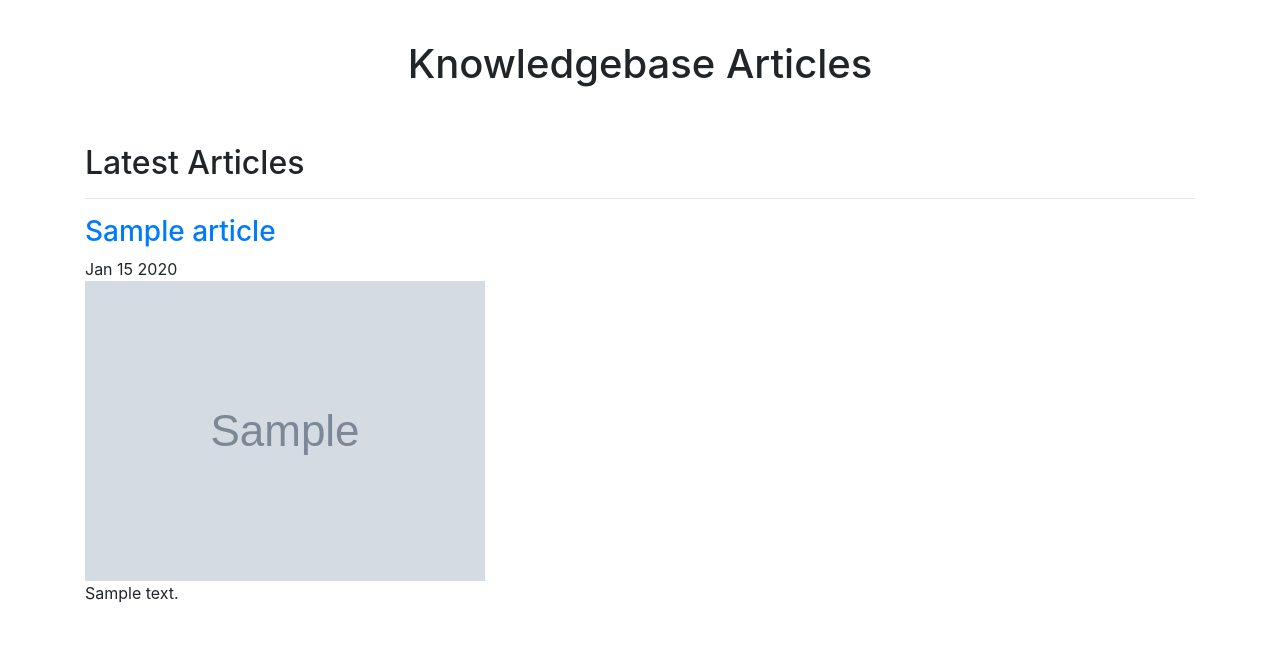
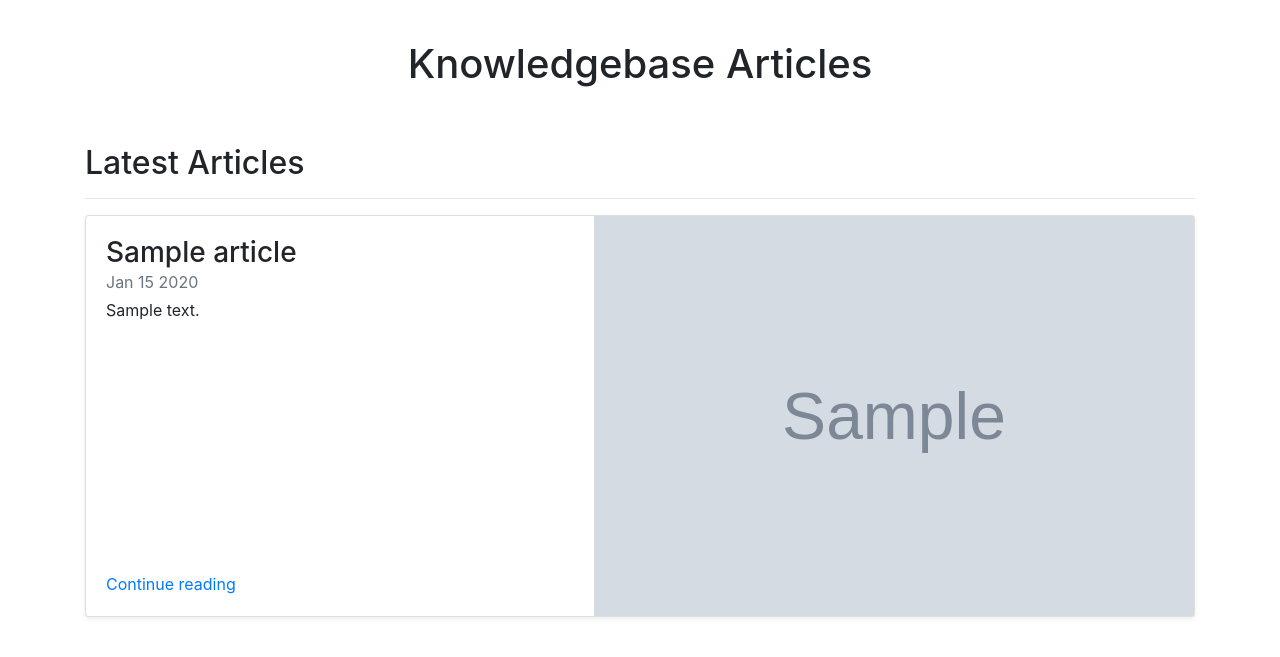
Before and after one commit to beetrio/crossroads-project, a Django app: page /articles/ in a window 1280 px wide. Shown: the part 56-713 px from the top of the page. Run offline with Django 3.2, Linux system fonts and the light colour scheme; tables that the repository leaves empty hold one stand-in row (values such as "Sample post"); grey boxes marked "Sample" are stand-in pictures; some libraries are stand-ins or nearby versions.

Commit message:
Updated the layout of the knowledgebase articles

```diff
--- a/articles/templates/articles/article_list.html
+++ b/articles/templates/articles/article_list.html
@@ -3,23 +3,31 @@
 {% load staticfiles %}
 
 {% block content %}
-    <main role="main">
-    <div class="container">
+    <main role="main" class="container">
         <h1 class="text-center pt-3">Knowledgebase Articles</h1>
         <br />
         <br />
         <h2>Latest Articles</h2>
         <hr>
         {% for article in articles.all %}
-            <a href="{% url 'article_detail' article.id %}"><h3>{{ article.title }}</h3></a>
-            {{ article.published_date_pretty }}<br />
-            <img class="img-fluid" src="{{ article.image.url }}" alt="" />
-        <p>{{ article.summary }}</p>
-    {% endfor %}
-    </div>
+      <div class="row">
+          <div class="col-md-12">
+              <div class="card flex-md-row mb-4 shadow-sm h-md-250">
+                <div class="card-body d-flex flex-column align-items-start">
+                  <h3 class="mb-0">
+                    {{ article.title }}
+                  </h3>
+                  <div class="mb-1 text-muted">{{ article.published_date_pretty }}</div>
+                  <p class="card-text mb-auto">{{ article.summary }}</p>
+                  <a href="{% url 'article_detail' article.id %}">Continue reading</a>
+                </div>
+                  <img class="card-img-right flex-auto d-none d-lg-block" src="{{ article.image.url }}" alt="" width="600px" height="400px" />
+              </div>
 
-    </main>
+            </div>
+          </div>
 
-
-
+        </div>
+        {% endfor %}
+    </main><!-- /.container -->
 {% endblock content %}
--- a/articles/templates/articles/index.html
+++ b/articles/templates/articles/index.html
@@ -29,7 +29,6 @@
                 </div>
               {% endfor %}
           </div>
-
         </div>
       </div>
 
--- a/templates/base.html
+++ b/templates/base.html
@@ -1,3 +1,4 @@
+{% load static %}
 <!doctype html>
 <html lang="en">
   <head>
@@ -10,16 +11,11 @@
     <!-- FontAwesome CSS -->
       <link rel="stylesheet" href="https://use.fontawesome.com/releases/v5.2.0/css/all.css" integrity="sha384-hWVjflwFxL6sNzntih27bfxkr27PmbbK/iSvJ+a4+0owXq79v+lsFkW54bOGbiDQ" crossorigin="anonymous">
     <!-- Custom CSS -->
-      <link rel="stylesheet" href="style.css">
+      <link rel="stylesheet" type="text/css" href="{% static 'articles/main.css' %}">
     <title>{% block title %}Crossroads Baptist Church{% endblock title %}</title>
   <style type="text/css">
         body {
             padding-top: 5rem;
-        }
-
-        .starter-template {
-            padding: 3rem 1.5rem;
-            text-align: center;
         }
     </style>
   </head>
@@ -70,6 +66,5 @@
     <script src="https://cdnjs.cloudflare.com/ajax/libs/popper.js/1.14.3/umd/popper.min.js" integrity="sha384-ZMP7rVo3mIykV+2+9J3UJ46jBk0WLaUAdn689aCwoqbBJiSnjAK/l8WvCWPIPm49" crossorigin="anonymous"></script>
     <script src="https://stackpath.bootstrapcdn.com/bootstrap/4.1.3/js/bootstrap.min.js" integrity="sha384-ChfqqxuZUCnJSK3+MXmPNIyE6ZbWh2IMqE241rYiqJxyMiZ6OW/JmZQ5stwEULTy" crossorigin="anonymous"></script>
     <!-- Custom JavaScript -->
-    <script src="myscripts.js"></script>
   </body>
 </html>
```
Also changed, not shown: articles/templates/articles/css/main.css (added, +8 -0 lines). Lines whose indentation alone changed are shown as unchanged.
